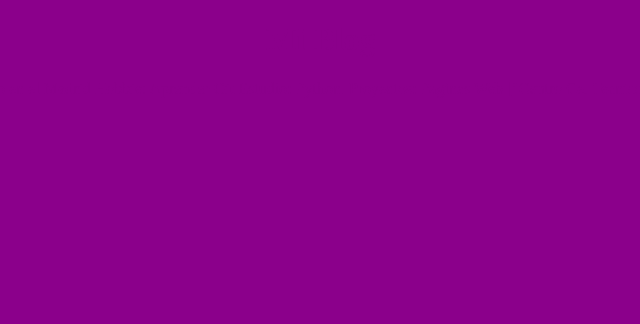
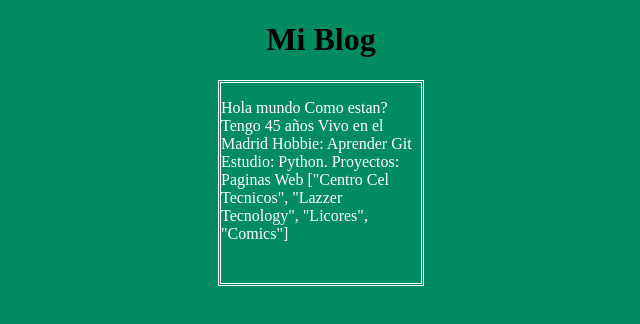
Before and after one commit to armandLizarazo/exerciseOneInGit, a plain HTML site: page index.html in a window 1280 px wide. Shown: the whole page, without its empty margins (319-959 px from the left). Drawn offline with Linux system fonts and the light colour scheme.

Commit message:
se le agregan divs y estilos

```diff
--- a/CSS/styles.css
+++ b/CSS/styles.css
@@ -1,5 +1,17 @@
 body {
-  background-color: darkmagenta;
+  background-color: rgb(0, 139, 97);
   text-align: center;
-  color: darkmagenta;
+  color: rgb(255, 255, 255);
 }
+h1 {
+  color: black;
+  text-shadow: 10px, 5px, 5px rgb(255, 255, 255);
+  text-shadow: 10px, 5px, 5px rgb(255, 255, 255);
+}
+.container {
+  width: 200px;
+  height: 200px;
+  margin: auto;
+  text-align: left;
+  border-style: double;
+}
--- a/index.html
+++ b/index.html
@@ -7,11 +7,13 @@
     <link rel="stylesheet" href="/CSS/styles.css" />
     <title>Document</title>
   </head>
-  <h1>Mi Blog</h1>
-  <p>
-    Hola mundo Como estan? Tengo 45 años Vivo en el Madrid Hobbie: Aprender Git
-    Estudio: Python. Proyectos: Paginas Web ["Centro Cel Tecnicos", "Lazzer
-    Tecnology", "Licores", "Comics"]
-  </p>
+  <h1 class="title">Mi Blog</h1>
+  <div class="container">
+    <p>
+      Hola mundo Como estan? Tengo 45 años Vivo en el Madrid Hobbie: Aprender
+      Git Estudio: Python. Proyectos: Paginas Web ["Centro Cel Tecnicos",
+      "Lazzer Tecnology", "Licores", "Comics"]
+    </p>
+  </div>
   <body></body>
 </html>
```
